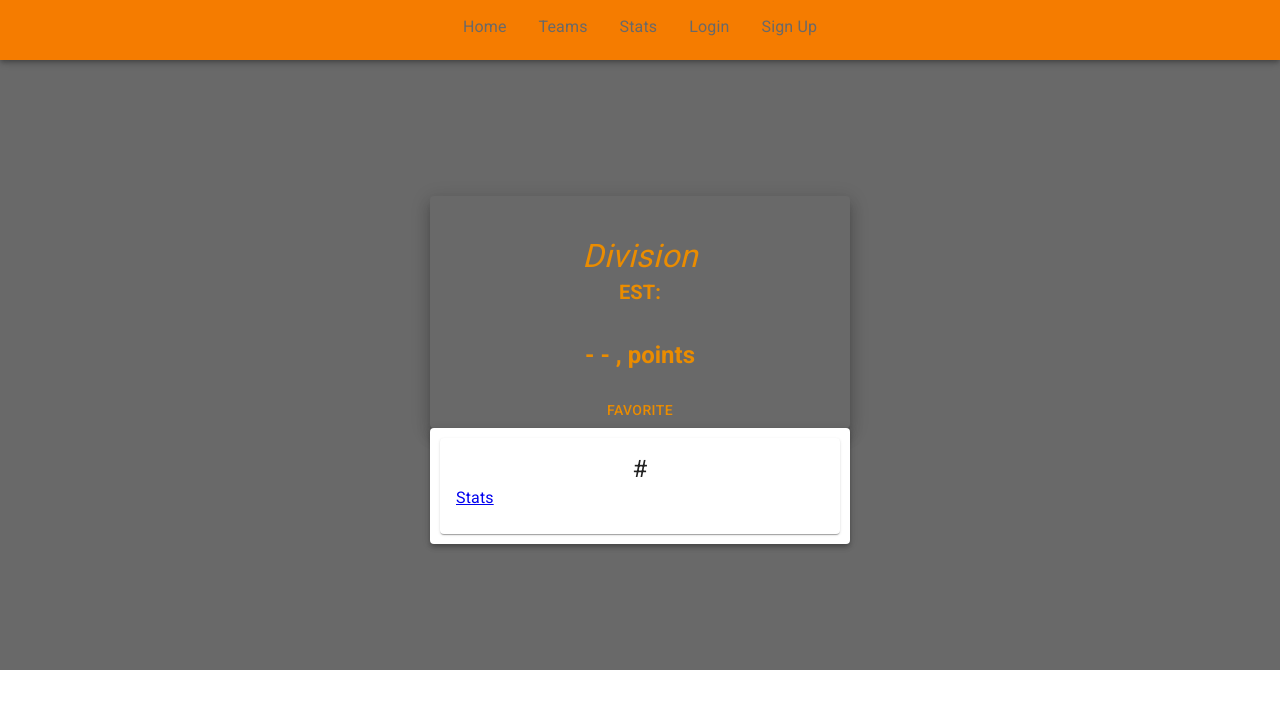
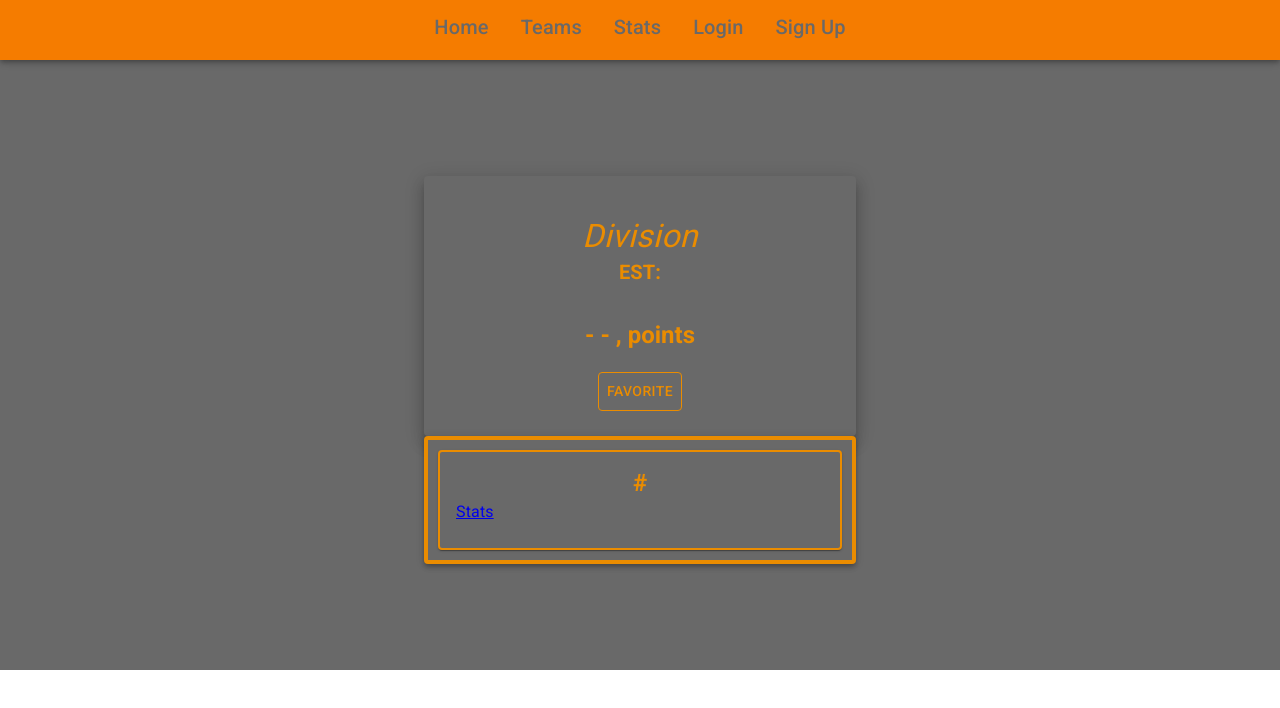
Before and after one commit to ameier6775/hockey-client, a React (Create React App) app: page /team/1 in a window 1280 px wide. Shown: the top 708 px of the page. Built offline with nearby package versions, Linux system fonts and the light colour scheme; no server answers; sample sign-in values are in the browser's storage.

Commit message:
Changed size of the app bar and the favorite star on team page

```diff
--- a/src/components/FavButton.js
+++ b/src/components/FavButton.js
@@ -8,6 +8,10 @@ export default function FavButton(props) {
       type="submit"
       color="inherit"
       onClick={props.onClick}
+      style={{
+        border: '1px solid rgb(234, 140, 0)',
+        marginBottom: '25px',
+      }}
     >
       Favorite
     </Button>
--- a/src/components/Layout.js
+++ b/src/components/Layout.js
@@ -6,27 +6,27 @@ export default props => (
   <div>
     <AppBar className="orange">
       <Link className="nav-item" to="/">
-        <Typography className="gray" gutterBottom variant="body1">
+        <Typography className="gray" gutterBottom variant="h6">
           Home
         </Typography>
       </Link>
       <Link className="nav-item" to="/teams">
-        <Typography className="gray" gutterBottom variant="body1">
+        <Typography className="gray" gutterBottom variant="h6">
           Teams
         </Typography>
       </Link>
       <Link className="nav-item" to="/stats">
-        <Typography className="gray" gutterBottom variant="body1">
+        <Typography className="gray" gutterBottom variant="h6">
           Stats
         </Typography>
       </Link>
       <Link className="nav-item" to="/login">
-        <Typography className="gray" gutterBottom variant="body1">
+        <Typography className="gray" gutterBottom variant="h6">
           Login
         </Typography>
       </Link>
       <Link className="nav-item" to="/signup">
-        <Typography className="gray" gutterBottom variant="body1">
+        <Typography className="gray" gutterBottom variant="h6">
           Sign Up
         </Typography>
       </Link>
--- a/src/components/UnfavButton.js
+++ b/src/components/UnfavButton.js
@@ -10,6 +10,10 @@ export default function UnfavTeam(props) {
       type="submit"
       color="inherit"
       onClick={props.onClick}
+      style={{
+        border: '1px solid rgb(234, 140, 0)',
+        marginBottom: '25px',
+      }}
     >
       Unfavorite
     </Button>
--- a/src/pages/Team.js
+++ b/src/pages/Team.js
@@ -163,7 +163,7 @@ class Team extends React.Component {
           >
             <center>
               <Typography name="favoriteTeam">
-                {this.state.favorite && <Icon>star</Icon>}
+                {this.state.favorite && <Icon fontSize="large">star</Icon>}
               </Typography>
               <br />
               <Typography variant="h2">
@@ -185,7 +185,6 @@ class Team extends React.Component {
 
               <br />
               <Typography variant="h5">
-                {/* <em>Season Statistics:</em>{' '} */}
                 <b>
                   {this.state.wins} - {this.state.losses} - {this.state.otl} ,{' '}
                   {this.state.points} points
@@ -201,6 +200,8 @@ class Team extends React.Component {
               display: 'flex',
               flexWrap: 'wrap',
               justifyContent: 'space-evenly',
+              backgroundColor: '#696969',
+              border: '4px solid rgb(234, 140, 0)',
             }}
           >
             {this.state.roster.map(player => {
@@ -210,16 +211,19 @@ class Team extends React.Component {
                     width: '400px',
                     margin: '10px',
                     textAlign: 'left',
+                    backgroundColor: '#696969',
+                    border: '2px solid rgb(234, 140, 0)',
+                    color: 'rgb(234, 140, 0)',
                   }}
                   key={player.person.id}
                 >
                   <CardContent>
                     <Typography align="center" variant="h5">
                       {' '}
-                      {player.person.fullName}
+                      <b>{player.person.fullName}</b>
                     </Typography>
                     <Typography variant="h5" align="center">
-                      #{player ? player.jerseyNumber : ''}
+                      <b>#{player ? player.jerseyNumber : ''}</b>
                     </Typography>
                     <Typography>
                       <Link to={`/player/${player.person.id}`}>Stats</Link>
```
